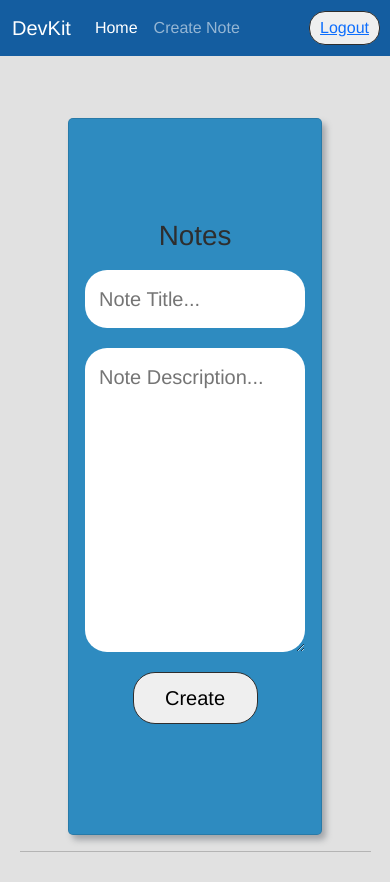
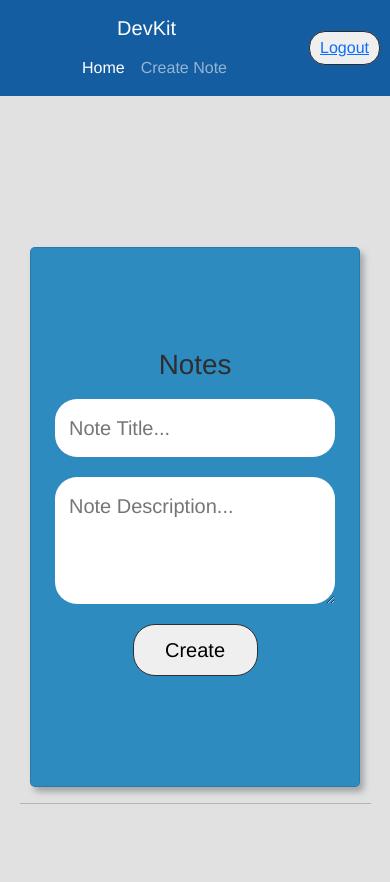
Before and after one commit to carlo1678/DevKit, a website: page views/notes-page.html in a window 390 px wide. Drawn offline with nearby package versions, Linux system fonts and the light colour scheme.

Commit message:
media queries added to navbar

```diff
--- a/public/css/notes-page.css
+++ b/public/css/notes-page.css
@@ -109,6 +109,13 @@ button {
   }
 }
 
+@media (min-width: 320px) and (max-width: 480px) {
+  .container-fluid {
+    display: flex;
+    flex-direction: column;
+  }
+}
+
 /* //tate's code // */
 
 body {
@@ -146,6 +153,15 @@ body {
   box-shadow: 4px 5px 6px rgb(162, 165, 169);
   overflow: auto;
 }
+
+@media (min-width: 320px) and (max-width: 480px) {
+  .card {
+    margin: 0px 50px 0px 50px;
+    width: 11em;
+    height: 18em;
+  }
+}
+
 .note-label {
   padding: 5px 0px 5px 0px;
   margin: 5px 0px 5px 0px;
@@ -165,7 +181,7 @@ body {
 
 @media (min-width: 320px) and (max-width: 480px) {
   .note-input {
-    width: 11em;
+    width: 14em;
   }
 }
 
@@ -186,7 +202,7 @@ body {
 
 @media (min-width: 320px) and (max-width: 480px) {
   .note-description {
-    width: 11em;
+    width: 14em;
   }
 }
 
```
